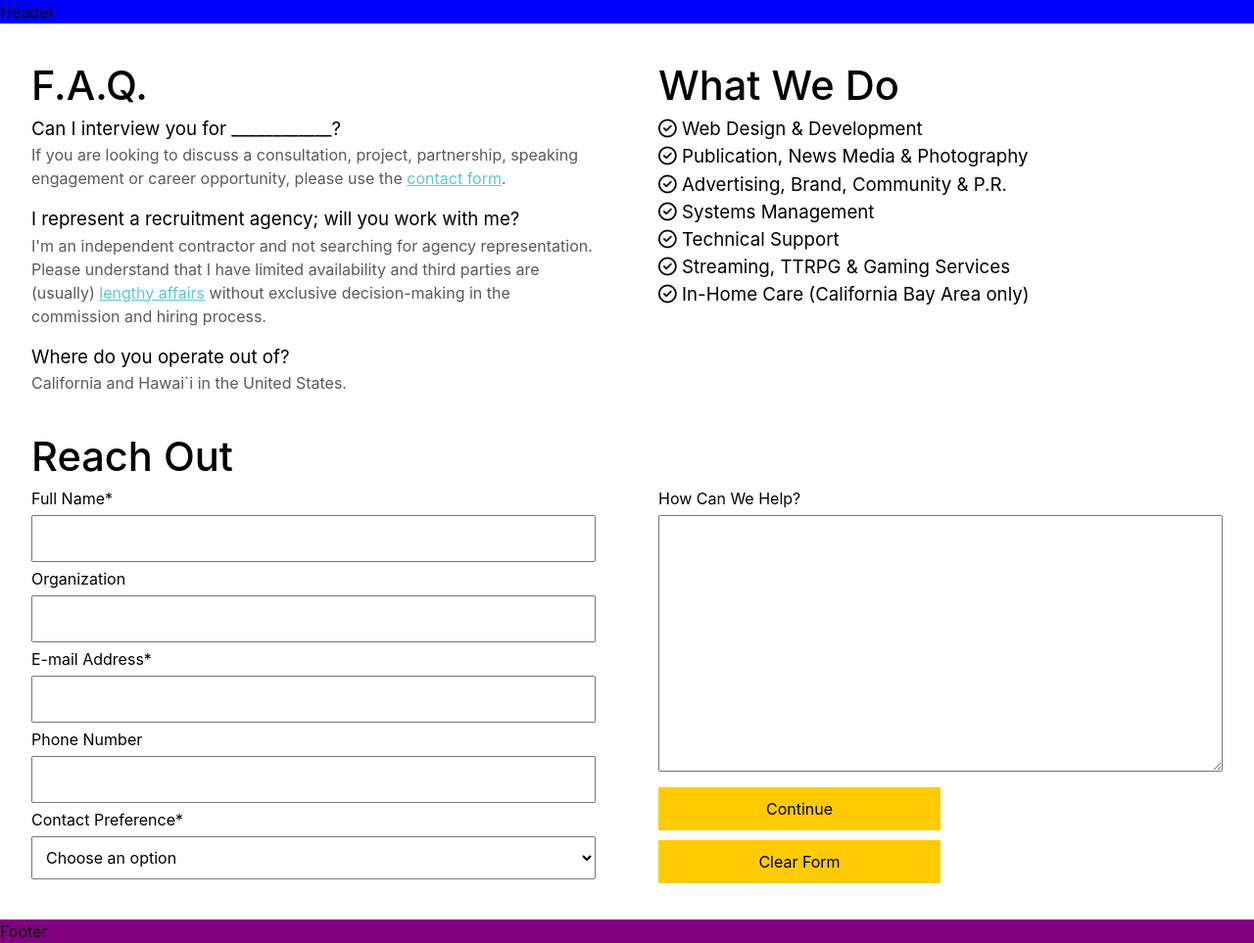
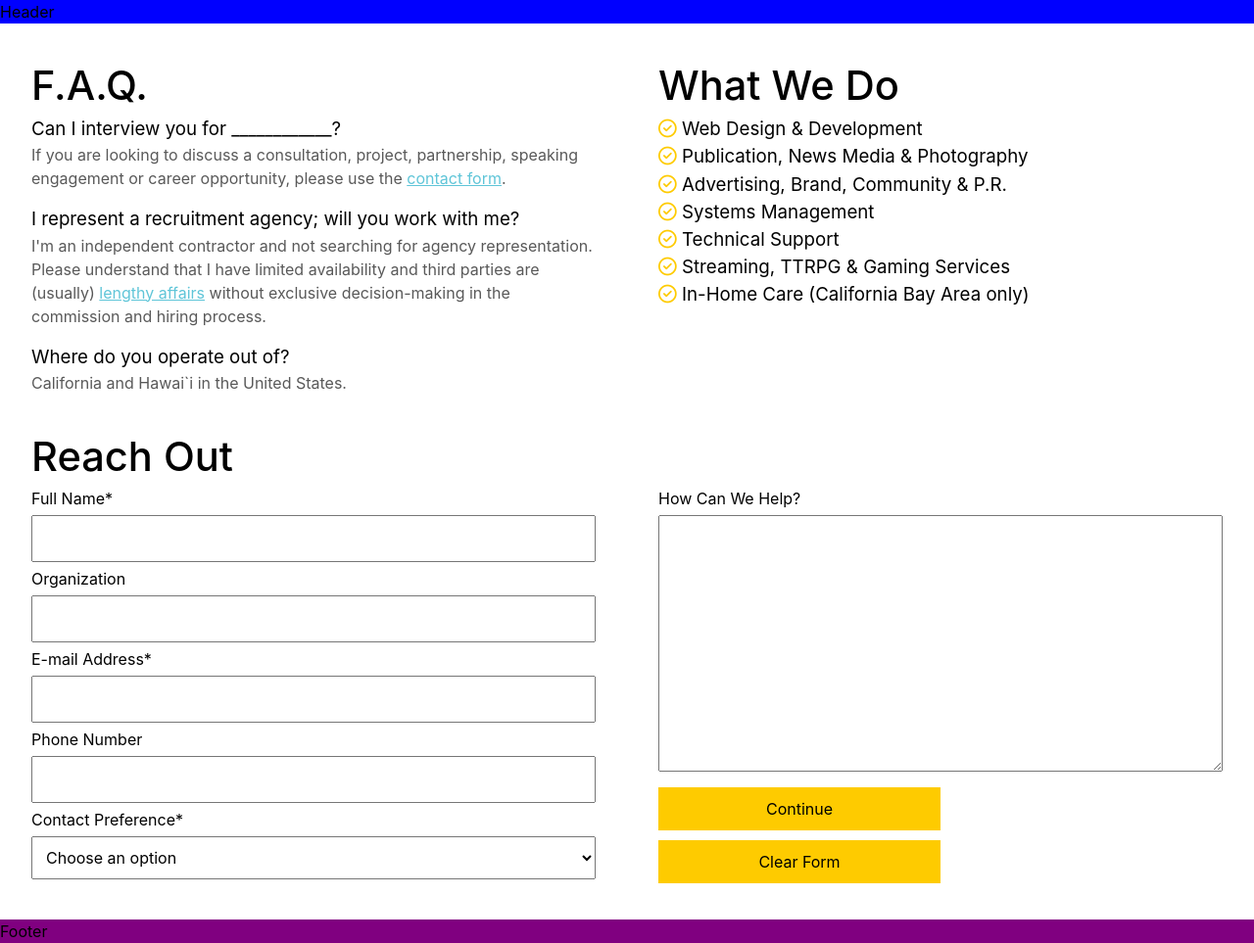
Before and after one commit to parkzplatz/dotcom, a Jekyll site: the page built from contact/index2.html, in a window 1280 px wide. Shown: the whole page at 98% size. Built offline with Jekyll 4.4.1, drawn with Linux system fonts in a browser that asks for light colours; nearby versions of some CDN libraries; some web fonts are replaced.

Commit message:
Update fa CSS

```diff
--- a/_sass/theme.scss
+++ b/_sass/theme.scss
@@ -65,6 +65,7 @@ p, h1, h2, h3, h4, h5, h6 {
     a { color: #5FC5D8; }
     .answer { padding-bottom: 1em; }
     .answer:last-child { padding-bottom: 0; }
+    .fa-regular { color: #FECB00; }
     @media only screen and (min-width: 600px) {
         max-width: 1600px;
         align-self: center;
@@ -105,6 +106,7 @@ p, h1, h2, h3, h4, h5, h6 {
 
 #googleForm {
     input, button, textarea, select {
+
         padding: 10px;
         margin: 5px 0;
         width: 100%;
```
Also changed, not shown: 2 other files.
